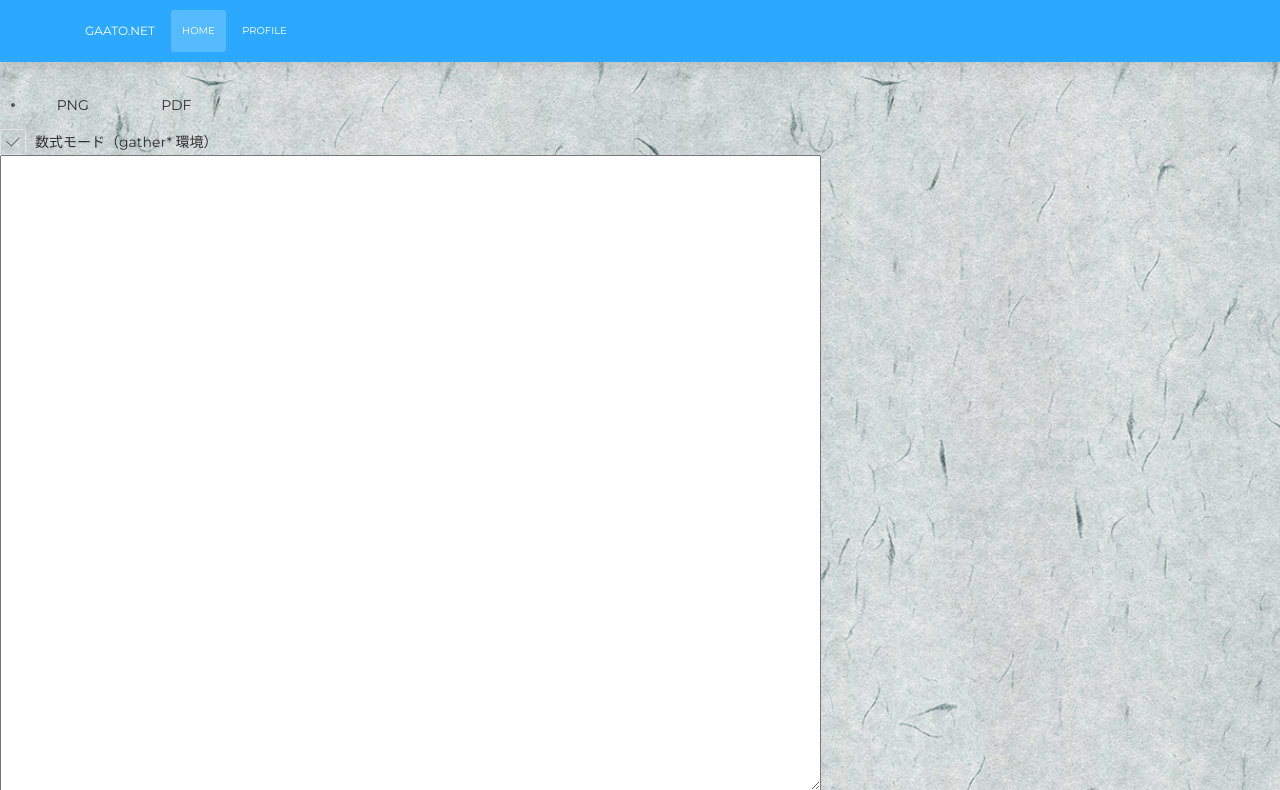
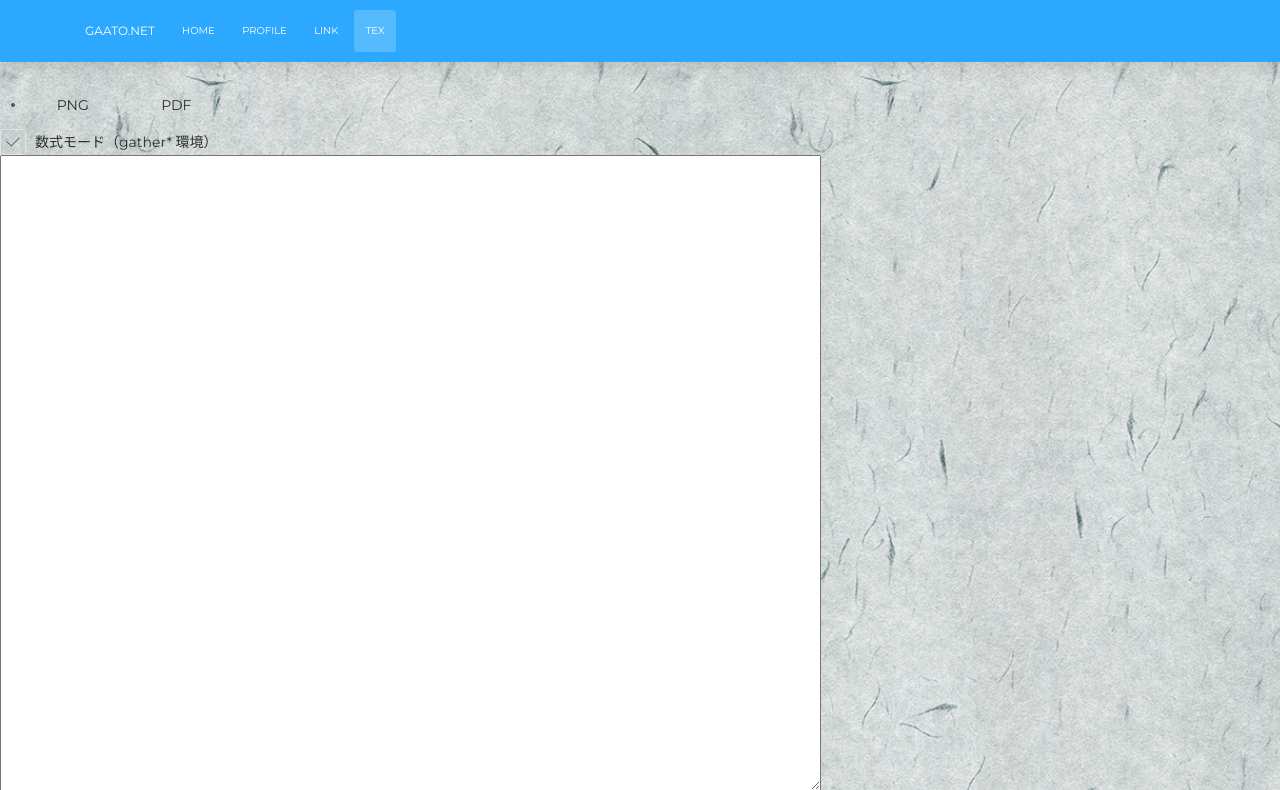
Before and after one commit to gaato/gaato.net, a Django app: page /tex in a window 1280 px wide. Shown: the top 790 px of the page. Run offline with Django 4.2, Linux system fonts and the light colour scheme; parts of the project's set-up code (start-up, migrations or seed data) failed here and were passed over; some libraries are stand-ins or nearby versions.

Commit message:
Fix navbar

```diff
--- a/homepage/templates/base.html
+++ b/homepage/templates/base.html
@@ -22,17 +22,23 @@
     <!-- Navigation -->
     <nav class="navbar navbar-expand-lg bg-info">
       <div class="container">
-        <a class="navbar-brand" href="#">gaato.net</a>
+        <a class="navbar-brand" href="{% url 'homepage:tex' %}">gaato.net</a>
         <button class="navbar-toggler" type="button" data-toggle="collapse" data-target="#navbarNav" aria-controls="navbarNav" aria-expanded="false" aria-label="Toggle navigation">
           <span class="navbar-toggler-icon"></span>
         </button>
         <div class="collapse navbar-collapse" id="navbarNav">
           <ul class="navbar-nav">
-            <li class="nav-item active">
-              <a class="nav-link" href="/">Home</a>
+            <li class="nav-item {% block active_home %}{% endblock %}">
+              <a class="nav-link" href="{% url 'homepage:index' %}">Home</a>
             </li>
-            <li class="nav-item">
+            <li class="nav-item {% block active_profile %}{% endblock %}">
               <a class="nav-link" href="#">Profile</a>
+            </li>
+            <li class="nav-item {% block active_link %}{% endblock %}">
+              <a class="nav-link" href="#">Link</a>
+            </li>
+            <li class="nav-item {% block active_tex %}{% endblock %}">
+              <a class="nav-link" href="{% url 'homepage:tex' %}">TeX</a>
             </li>
           </ul>
         </div>
--- a/homepage/templates/index.html
+++ b/homepage/templates/index.html
@@ -2,6 +2,8 @@
 {% load static %}
 
 {% block title %}がーと / gaato{% endblock %}
+
+{% block active_home %}active{% endblock %}
 
 {% block contents %}
   <div class="container">
--- a/homepage/templates/tex.html
+++ b/homepage/templates/tex.html
@@ -2,6 +2,8 @@
 {% load static %}
 
 {% block title %}LaTeX を画像化 or PDF 化{% endblock %}
+
+{% block active_tex %}active{% endblock %}
 
 {% block contents %}
   <div class="form-check form-check-radio form-check-inline">
```
